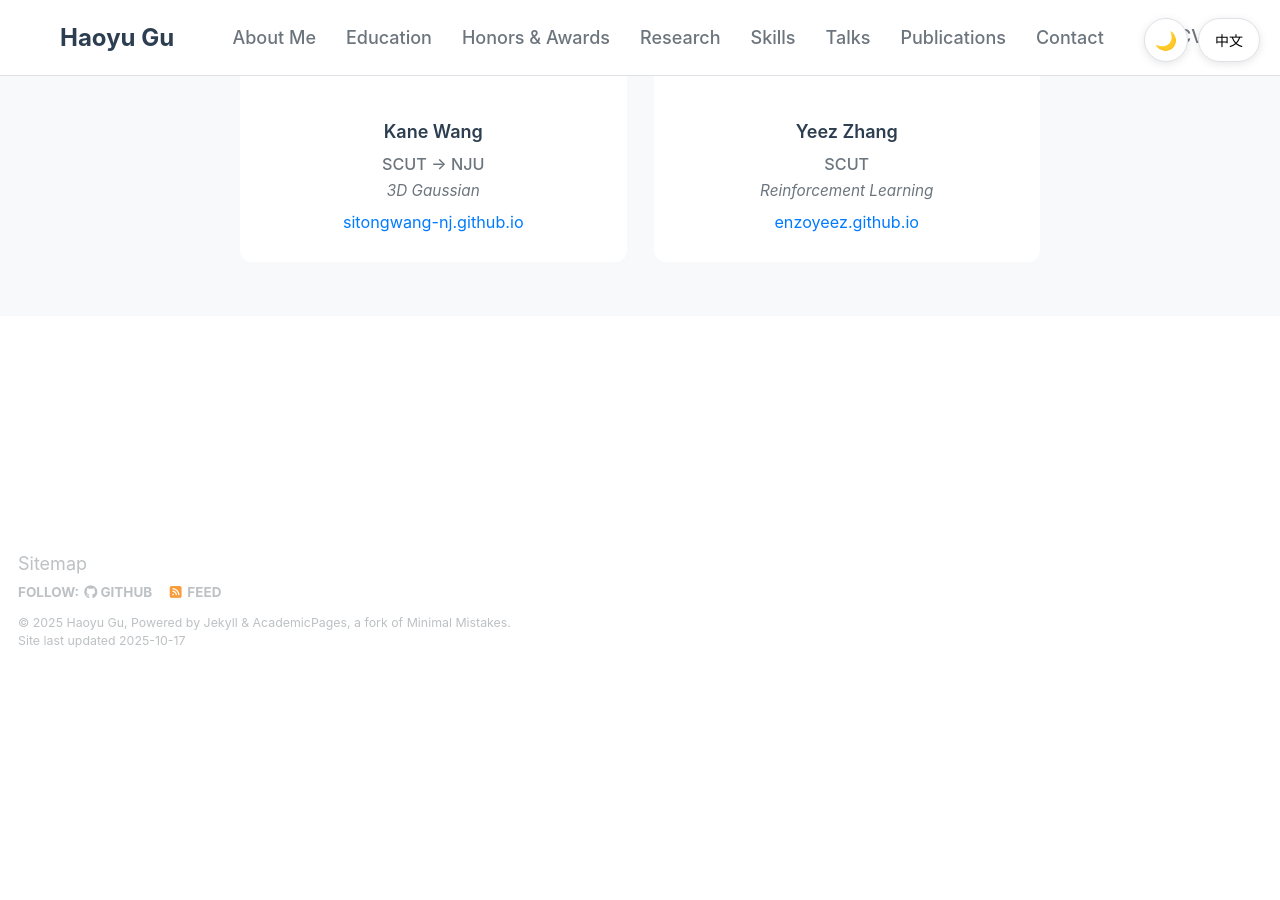
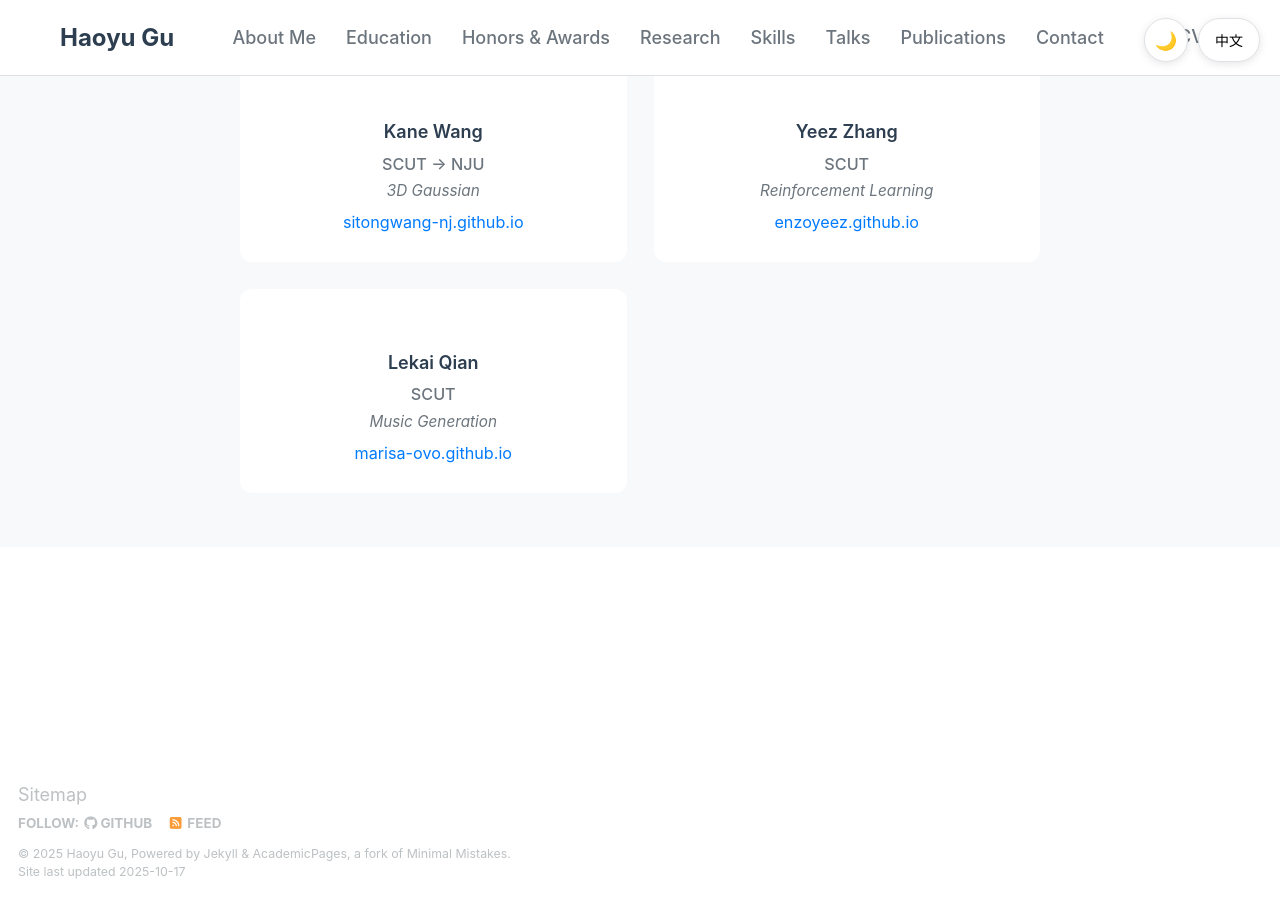
Before and after one commit to Haoyu-Gu/haoyu-gu.github.io, a Jekyll site: the page built from index.html, in a window 1280 px wide and 900 px high, scrolled down 12365 px. Built offline with Jekyll 4.4.1, drawn with Linux system fonts in a browser that asks for light colours; before the commit the page ends 13034 px from its top, so only the background shows below that.

Commit message:
添加朋友Lekai Qian - 音乐生成研究

```diff
--- a/_layouts/single-page.html
+++ b/_layouts/single-page.html
@@ -93,6 +93,12 @@ layout: compress
             <p class="friend-research" data-lang='{"en": "Reinforcement Learning", "zh": "强化学习"}'>Reinforcement Learning</p>
             <a href="https://enzoyeez.github.io" class="friend-link" target="_blank">enzoyeez.github.io</a>
           </div>
+          <div class="friend-card">
+            <h3 class="friend-name">Lekai Qian</h3>
+            <p class="friend-university" data-lang='{"en": "SCUT", "zh": "华南理工大学"}'>SCUT</p>
+            <p class="friend-research" data-lang='{"en": "Music Generation", "zh": "音乐生成"}'>Music Generation</p>
+            <a href="https://marisa-ovo.github.io" class="friend-link" target="_blank">marisa-ovo.github.io</a>
+          </div>
         </div>
       </div>
     </section>
```
